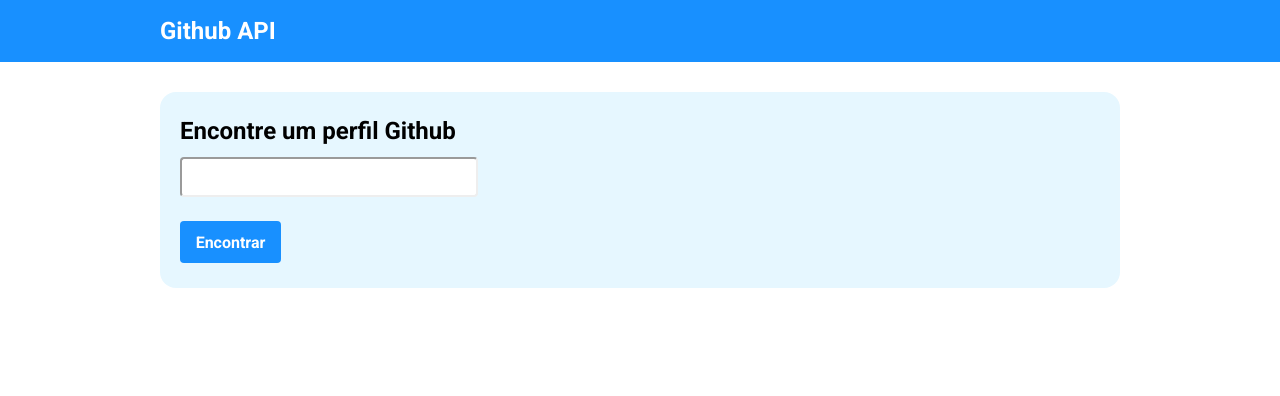
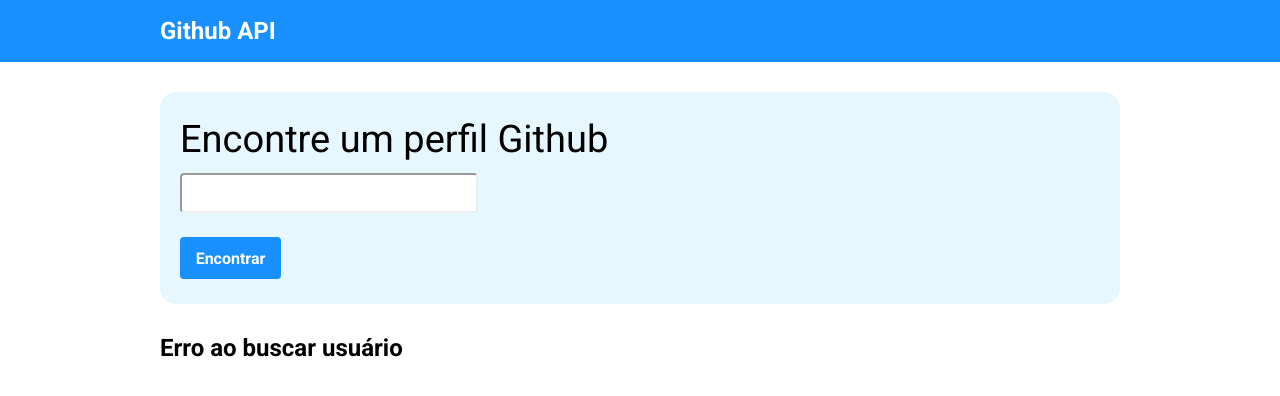
Before and after one commit to philippemaia/desafio-github-api, a React (Vite) app: page /search in a window 1280 px wide. Shown: the top 396 px of the page. Built offline with nearby package versions, Linux system fonts and the light colour scheme.

Commit message:
Redirecionando da primeira página para a segunda

```diff
--- a/src/components/Body/index.tsx
+++ b/src/components/Body/index.tsx
@@ -1,14 +1,24 @@
+import { useNavigate } from 'react-router-dom';
 import ButtonPrimary from '../ButtonPrimary';
 import './styles.css';
 
 export default function Body(){
+
+    const navigate = useNavigate();
+
+    function handleSearchClick(){
+      navigate("/search");
+    }
+
     return (
         <>
         <div id="users">
             <div className="container">
                 <h1 className="home-title">Desafio Github API</h1>
                 <p className="fonte-cinza">DevSuperior - Escola de programação</p>
-                <ButtonPrimary text="Começar" />
+                <div onClick={handleSearchClick}>
+                    <ButtonPrimary text="Começar" />
+                </div>
             </div>
         </div>
         </>
--- a/src/components/Content/index.tsx
+++ b/src/components/Content/index.tsx
@@ -5,7 +5,7 @@
   return (
     <div className="card">
       <div className="container">
-        <h1>Encontre um perfil Github</h1>
+        <h1 className="content-title">Encontre um perfil Github</h1>
         <input type="text" className="input-user"></input>
         <ButtonPrimary text="Encontrar" />
       </div>
--- a/src/components/Content/styles.css
+++ b/src/components/Content/styles.css
@@ -17,6 +17,11 @@
   margin: 0 auto;
 }
 
+.content-title{
+    font-weight: 500;
+    font-size: 38px;
+}
+
 .input-user{
     width: 298px;
     height: 40px;
@@ -24,4 +29,7 @@
     margin-bottom: 24px;
     border-color: 1px solid var(--border-color-primary);
     border-radius: 4px;
+    padding: 17px 8px;
+    font-size: 16px;
+    color: var(--color-font-quaternary);
 }
--- /dev/null
+++ b/src/components/NotFound/index.tsx
@@ -0,0 +1,5 @@
+export default function NotFound(){
+    return (
+        <h1>Erro ao buscar usuário</h1>
+    );
+}
--- a/src/index.css
+++ b/src/index.css
@@ -8,6 +8,7 @@
   --color-font-primary: #000;
   --color-font-secondary: #FFF;
   --color-font-tertiary: #7E7E7E;
+  --color-font-quaternary: #5C5858;
 
   --border-color-primary: #D9D9D9;
 }
--- a/src/routes/Home/Search/index.tsx
+++ b/src/routes/Home/Search/index.tsx
@@ -1,4 +1,5 @@
 import Content from "../../../components/Content";
+import NotFound from "../../../components/NotFound";
 
 
 export default function Search(){
@@ -10,6 +11,9 @@
                     <div className="mt30 mb30">
                         <Content />
                     </div>
+                    <div className="mt30 mb30">
+                        <NotFound />
+                    </div>
                 </div>
             </section>
         </main>
```
